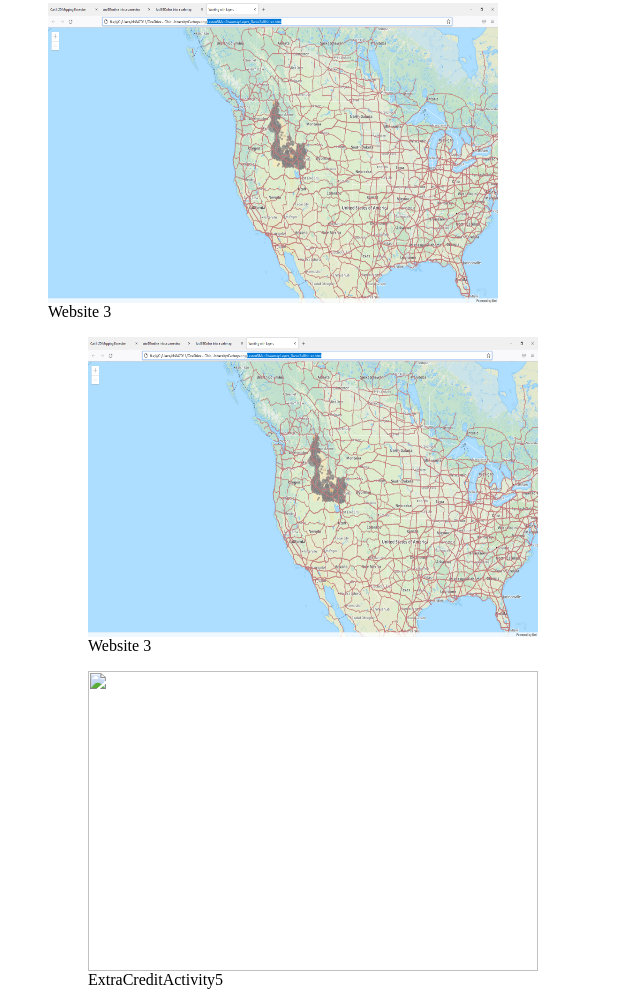
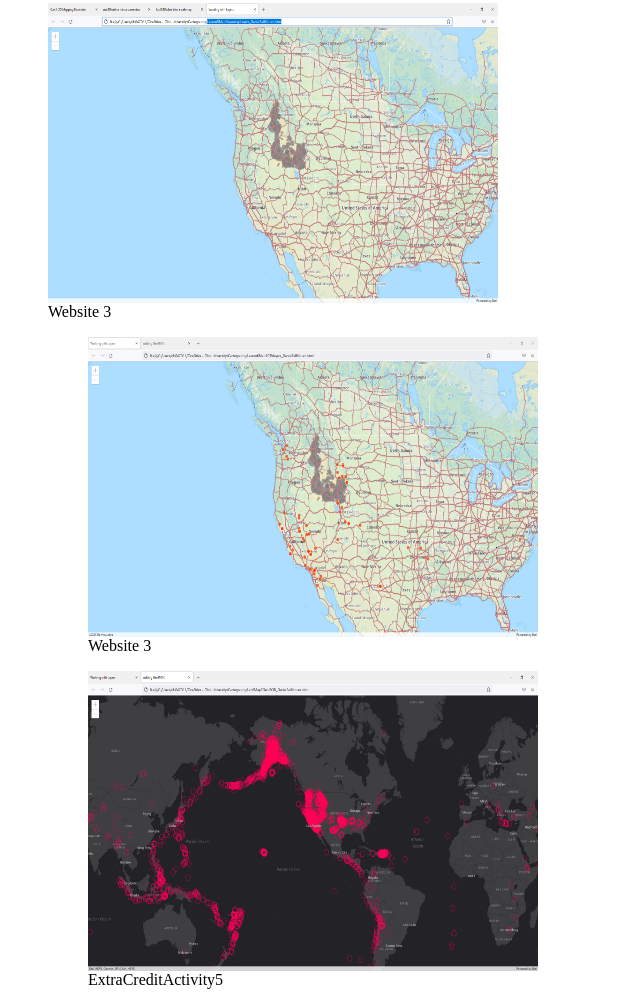
Before and after one commit to dbellmor/Labs, a plain HTML site: page docs/index.html in a window 1280 px wide. Shown: the part 681-1686 px from the top of the page, without its empty margins (0-640 px from the left). Drawn offline with Linux system fonts and the light colour scheme.

Commit message:
Update index.html

```diff
--- a/docs/index.html
+++ b/docs/index.html
@@ -14,10 +14,10 @@
 		<figure><a href= "Lesson5Map3basemapLayers_DanielBellMoran.html"><img src="Images/Part3.PNG" width="450" height="300"></a>
         <figcaption>Website 3</figcaption>
         <figure>
-		<a href= "Lesson6Map1CSVLayers_DanielBellMoran.html"><img src="Images/Part3.PNG" width="450" height="300"></a>
+		<a href= "Lesson6Map1CSVLayers_DanielBellMoran.html"><img src="Images/Lesson6Part1.PNG" width="450" height="300"></a>
         <figcaption>Website 3</figcaption>
         </figure>
-	    <figure><a href= "Lesson6Map2GeoJSON_DanielBellMoran.html"><img src="Images/ExtraCredit5.PNG" width="450" height="300"></a>
+	    <figure><a href= "Lesson6Map2GeoJSON_DanielBellMoran.html"><img src="Images/Lesson6Part2.PNG" width="450" height="300"></a>
         <figcaption>ExtraCreditActivity5</figcaption>
         </figure>
     </body>
```
